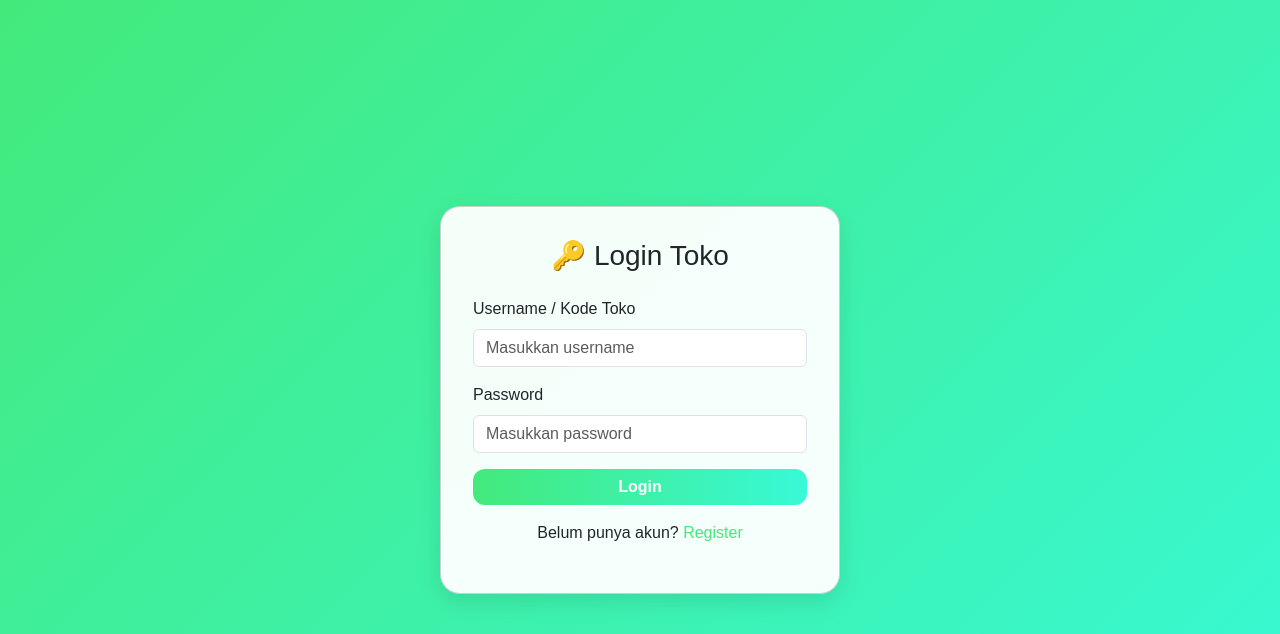
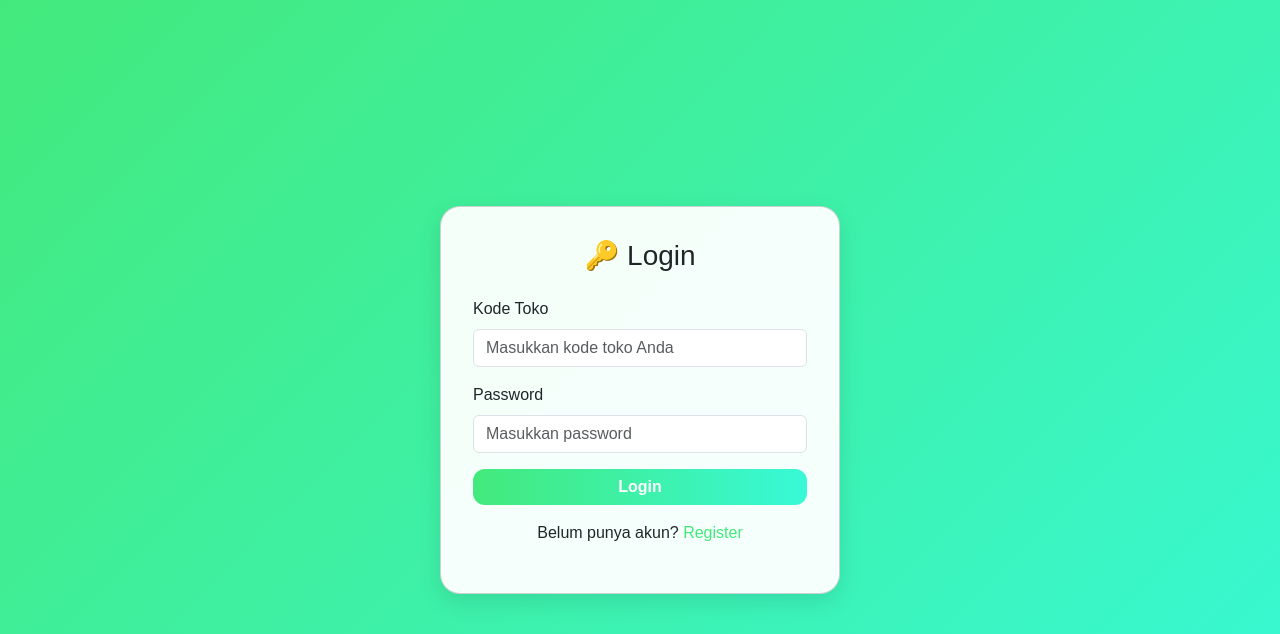
Before and after one commit to xnxxdhooomrzkyyy/bot-telegram, a Flask app: page /login in a window 1280 px wide. Shown: the top 634 px of the page. Run offline with Flask 3, Linux system fonts and the light colour scheme.

Commit message:
Update login.html

```diff
--- a/templates/login.html
+++ b/templates/login.html
@@ -50,7 +50,7 @@
 </head>
 <body>
   <div class="card">
-    <h3 class="text-center mb-4">🔑 Login Toko</h3>
+    <h3 class="text-center mb-4">🔑 Login</h3>
 
     <!-- Flash Messages -->
     {% with messages = get_flashed_messages(with_categories=true) %}
@@ -66,8 +66,8 @@
 
     <form method="post">
       <div class="mb-3">
-        <label class="form-label">Username / Kode Toko</label>
-        <input type="text" name="username" class="form-control" placeholder="Masukkan username" required>
+        <label class="form-label">Kode Toko</label>
+        <input type="text" name="username" class="form-control" placeholder="Masukkan kode toko Anda" required>
       </div>
       <div class="mb-3">
         <label class="form-label">Password</label>
```
